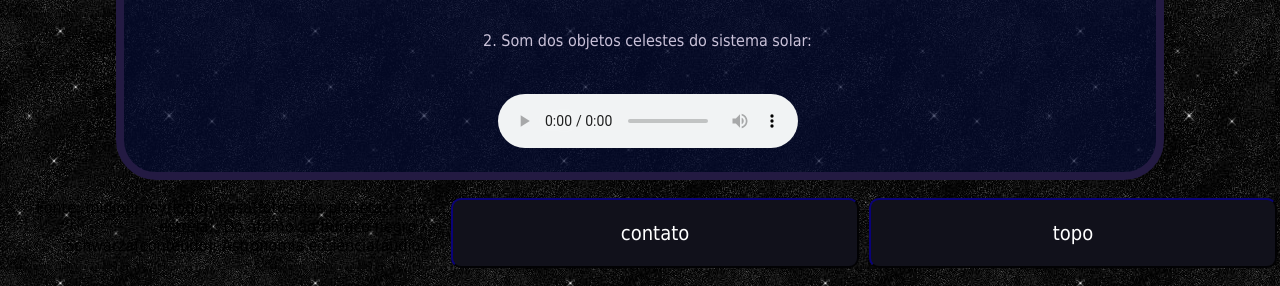
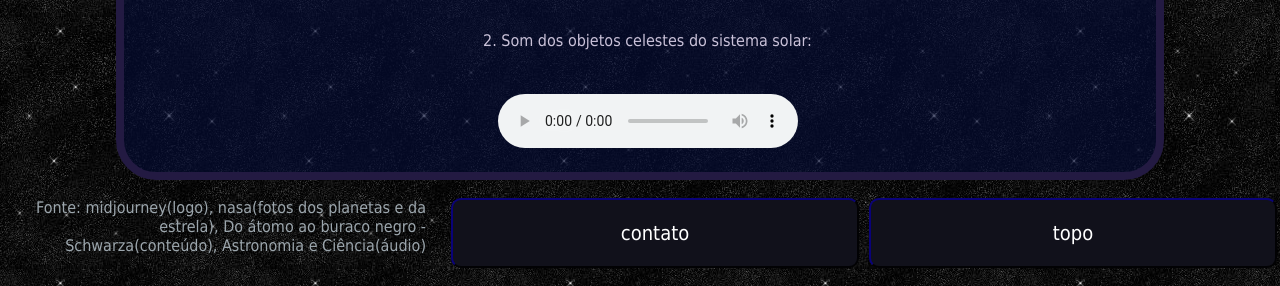
Before and after one commit to joenyrcouto/website_sistemasolar_1.1, a plain HTML site: page index.html in a window 1280 px wide. Shown: the part 2503-2789 px from the top of the page. Drawn offline with nearby package versions, Linux system fonts and the light colour scheme.

Commit message:
Add files via upload

```diff
--- a/css/estilo.css
+++ b/css/estilo.css
@@ -139,4 +139,4 @@ p {
     #topo{margin-bottom: 1%;}
 }
 
-footer{color}
+footer{color: #9ca6ad;}
```
